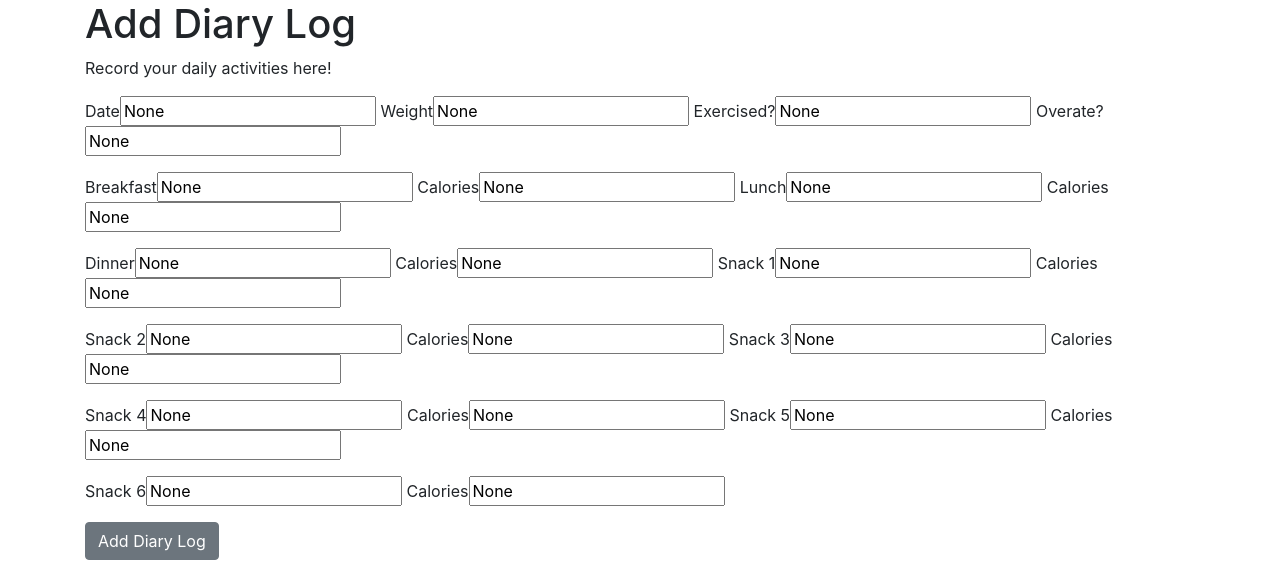
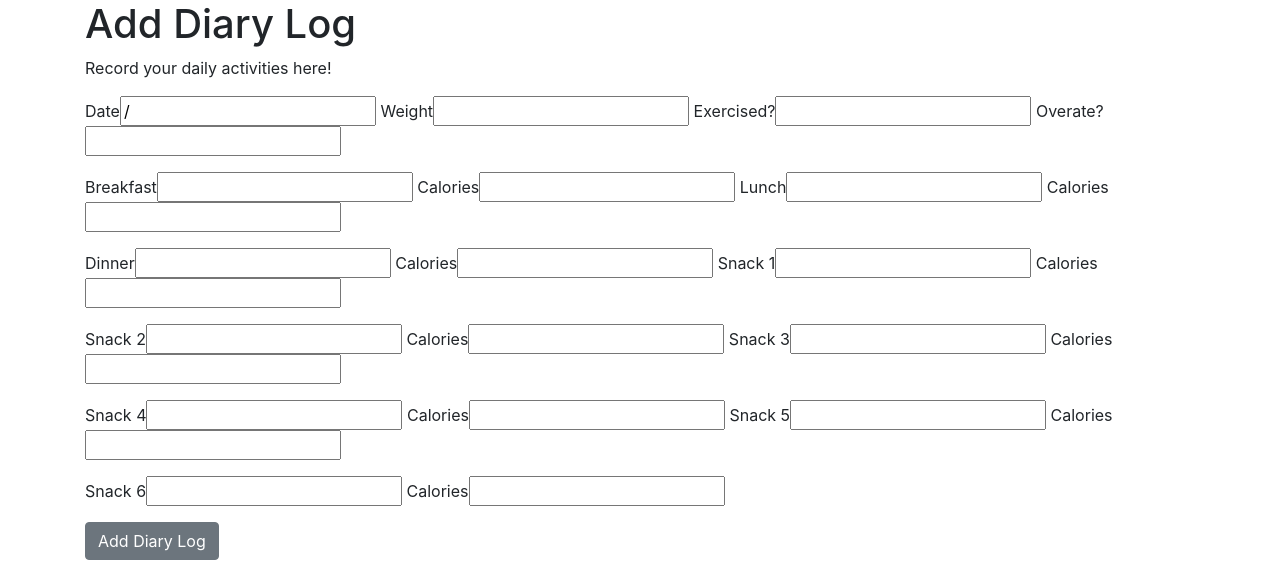
Before and after one commit to patricianicolentan/calorie-counter, a Flask app: page /adddiarylog in a window 1280 px wide; the page is wider, and only the part inside the window is pictured. Shown: the part 56-632 px from the top of that part. Run offline with Flask 2, Linux system fonts and the light colour scheme; data that the repository does not hold is empty; some libraries are stand-ins or nearby versions.

Commit message:
adddiarylog edits

```diff
--- a/main.py
+++ b/main.py
@@ -528,7 +528,7 @@ def adddiarylog():
 			print("commit diary log failed")
 
 
-		if weightx is not None:
+		if weightx:
 
 			try:
 				#cur.execute("DELETE FROM diary WHERE date = ('{}')".format(datex))
@@ -537,7 +537,7 @@ def adddiarylog():
 			except:
 				print("diary fail 2")
 
-		if exercisedx is not None:
+		if exercisedx:
 			try:
 				cur.execute("UPDATE diary SET exercised = ('{}') where date =('{}')".format(exercisedx, datex))
 				print("e")
@@ -545,7 +545,7 @@ def adddiarylog():
 			except:
 				print("diary fail 3")
 
-		if overatex is not None:
+		if overatex:
 			try:
 				cur.execute("UPDATE diary SET overate = ('{}') where date =('{}')".format(overatex, datex))
 				print("o")
@@ -553,109 +553,109 @@ def adddiarylog():
 			except:
 				print("diary fail 4")
 
-		if breakfastx is not None:
+		if breakfastx:
 			try:
 				cur.execute("UPDATE diary SET breakfast = ('{}') where date =('{}')".format(breakfastx, datex))
 
 			except:
 				print("diary fail 5")
 
-		if lunchx is not None:
+		if lunchx:
 			try:
 				cur.execute("UPDATE diary SET lunch = ('{}') where date =('{}')".format(lunchx, datex))
 			except:
 				print("diary fail 6")
 
-		if dinnerx is not None:
+		if dinnerx:
 			try:
 				cur.execute("UPDATE diary SET dinner = ('{}') where date =('{}')".format(dinnerx, datex))
 			except:
 				print("diary fail 7")
 
-		if snack1x is not None:
+		if snack1x:
 			try:
 				cur.execute("UPDATE diary SET snack1 = ('{}') where date =('{}')".format(snack1x, datex))
 			except:
 				print("diary fail 8")
-		if snack2x is not None:
+		if snack2x:
 			try:
 				cur.execute("UPDATE diary SET snack2 = ('{}') where date =('{}')".format(snack2x, datex))
 			except:
 				print("diary fail 9")
 
-		if snack3x is not None:
+		if snack3x:
 			try:
 				cur.execute("UPDATE diary SET snack3 = ('{}') where date =('{}')".format(snack3x, datex))
 			except:
 				print("diary fail 10")
 
-		if snack4x is not None:
+		if snack4x:
 			try:
 				cur.execute("UPDATE diary SET snack4 = ('{}') where date =('{}')".format(snack4x, datex))
 			except:
 				print("diary fail 11")
 
-		if snack5x is not None:
+		if snack5x:
 			try:
 				cur.execute("UPDATE diary SET snack5 = ('{}') where date =('{}')".format(snack5x, datex))
 			except:
 				print("diary fail 12")
 
-		if snack6x is not None:
+		if snack6x:
 			try:
 				cur.execute("UPDATE diary SET snack6 = ('{}') where date =('{}')".format(snack6x, datex))
 			except:
 				print("diary fail 13")
 
-		if bcalories is not None:
+		if bcalories:
 			try:
 				cur.execute("UPDATE diary SET bcalories = ('{}') where date =('{}')".format(bcalories, datex))
 			except:
 				print("diary fail 14")
 
-		if lcalories is not None:
+		if lcalories:
 			try:
 				cur.execute("UPDATE diary SET lcalories = ('{}') where date =('{}')".format(lcalories, datex))
 			except:
 				print("diary fail 15")
 
-		if dcalories is not None:
+		if dcalories:
 			try:
 				cur.execute("UPDATE diary SET dcalories = ('{}') where date =('{}')".format(dcalories, datex))
 			except:
 				print("diary fail 16")
 
-		if s1calories is not None:
+		if s1calories:
 			try:
 				cur.execute("UPDATE diary SET s1calories = ('{}') where date =('{}')".format(s1calories, datex))
 			except:
 				print("diary fail 17")
 
-		if s2calories is not None:
+		if s2calories:
 			try:
 				cur.execute("UPDATE diary SET s2calories = ('{}') where date =('{}')".format(s2calories, datex))
 			except:
 				print("diary fail 18")
 
-		if s3calories is not None:
+		if s3calories:
 			try:
 				cur.execute("UPDATE diary SET s3calories = ('{}') where date =('{}')".format(s3calories, datex))
 			except:
 				print("diary fail 19")
 
-		if s4calories is not None:
+		if s4calories:
 			try:
 				cur.execute("UPDATE diary SET s4calories = ('{}') where date =('{}')".format(s4calories, datex))
 			except:
 				print("diary fail 20")
 
-		if s5calories is not None:
+		if s5calories:
 			try:
 				cur.execute("UPDATE diary SET s5calories = ('{}') where date =('{}')".format(s5calories, datex))
 			except:
 				print("diary fail 21")
 
-		if s6calories is not None:
+		if s6calories:
 			try:
 				cur.execute("UPDATE diary SET s6calories = ('{}') where date =('{}')".format(s6calories, datex))
 			except:
--- a/templates/adddiarylog.html
+++ b/templates/adddiarylog.html
@@ -5,28 +5,28 @@
     <p> Record your daily activities here!</p>
 
     <form action="/adddiarylog" method = "POST">
-        <p>Date<input type="text" name="date" value="None"/>
-        Weight<input type="text" name="weight" value="None"/>
-        Exercised?<input type="text" name="exercised" value="None"/>
-        Overate?<input type="text" name="overate" value="None"/>
-        <p>Breakfast<input type="text" name="breakfast" value="None"/>
-        Calories<input type="text" name="bcalories" value="None"/>
-        Lunch<input type="text" name="lunch" value="None"/>
-        Calories<input type="text" name="lcalories" value="None"/>
-        <p>Dinner<input type="text" name="dinner" value="None"/>
-        Calories<input type="text" name="dcalories" value="None"/>
-        Snack 1<input type="text" name="snack1" value="None"/>
-        Calories<input type="text" name="s1calories" value="None"/>
-        <p>Snack 2<input type="text" name="snack2" value="None"/>
-        Calories<input type="text" name="s2calories" value="None"/>
-        Snack 3<input type="text" name="snack3" value="None"/>
-        Calories<input type="text" name="s3calories" value="None"/>
-        <p>Snack 4<input type="text" name="snack4" value="None"/>
-        Calories<input type="text" name="s4calories" value="None"/>
-        Snack 5<input type="text" name="snack5" value="None"/>
-        Calories<input type="text" name="s5calories" value="None"/>
-        <p>Snack 6<input type="text" name="snack6" value="None"/>
-        Calories<input type="text" name="s6calories" value="None"/>
+        <p>Date<input type="text" name="date" value=/>
+        Weight<input type="text" name="weight"/>
+        Exercised?<input type="text" name="exercised"/>
+        Overate?<input type="text" name="overate"/>
+        <p>Breakfast<input type="text" name="breakfast"/>
+        Calories<input type="text" name="bcalories"/>
+        Lunch<input type="text" name="lunch"/>
+        Calories<input type="text" name="lcalories"/>
+        <p>Dinner<input type="text" name="dinner"/>
+        Calories<input type="text" name="dcalories"/>
+        Snack 1<input type="text" name="snack1"/>
+        Calories<input type="text" name="s1calories"/>
+        <p>Snack 2<input type="text" name="snack2"/>
+        Calories<input type="text" name="s2calories"/>
+        Snack 3<input type="text" name="snack3"/>
+        Calories<input type="text" name="s3calories"/>
+        <p>Snack 4<input type="text" name="snack4"/>
+        Calories<input type="text" name="s4calories"/>
+        Snack 5<input type="text" name="snack5"/>
+        Calories<input type="text" name="s5calories"/>
+        <p>Snack 6<input type="text" name="snack6"/>
+        Calories<input type="text" name="s6calories"/>
         <p><input type="submit" value="Add Diary Log" class="btn btn-secondary"></p>
     </form>
     <!--
```
